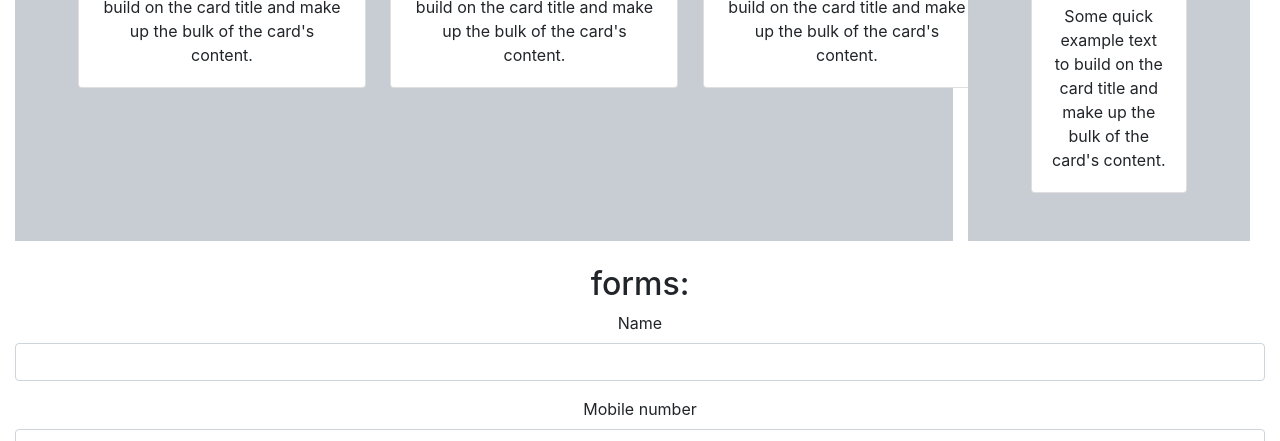
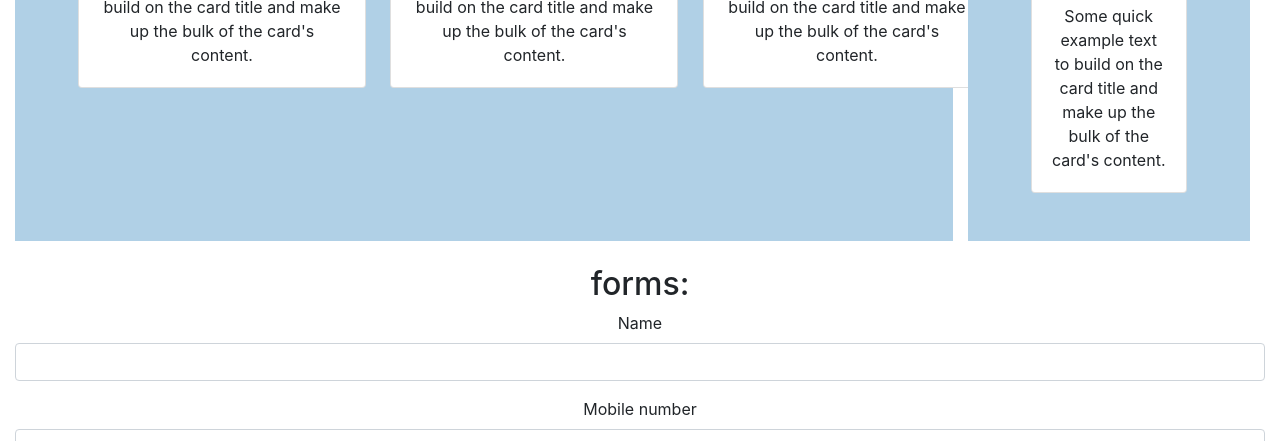
Before and after one commit to Albin-kp/webdevelopment, a plain HTML site: page index.html in a window 1280 px wide. Shown: the part 983-1424 px from the top of the page. Drawn offline with nearby package versions, Linux system fonts and the light colour scheme.

Commit message:
Update index.html

```diff
--- a/index.html
+++ b/index.html
@@ -10,6 +10,9 @@
 <style>
   .bg-color{
     background-color: #c7cdd2;
+  }
+  .bg-color2{
+        background-color: #b0d0e6;
       }
 </style>
 </head>
@@ -53,7 +56,7 @@
 
             <div class="row ">
 
-      <div class="col-9 bg-color"><h1>Mentors</h1>
+              <div class="col-9 bg-color2"><h1>Mentors</h1>
                 <div class="row">
 
                   <div class="col-lg-4 col-xs-6">
@@ -107,7 +110,7 @@
                 </div>
               </div>
               <div class="col-3  ">
-        <div class="container-fluid d-flex flex-wrap text-center  bg-color">
+                <div class="container-fluid d-flex flex-wrap text-center  bg-color2">
                   <div class="p-3 m-4 ">
                     <h1 class=" text-center">Mentors </h1>
                   </div>
@@ -127,7 +130,6 @@
               </div>
             </div>
           </div>
-
                  </section>
         <section id="section3">
           <div class="row">
```
Lines whose indentation alone changed are shown as unchanged.
